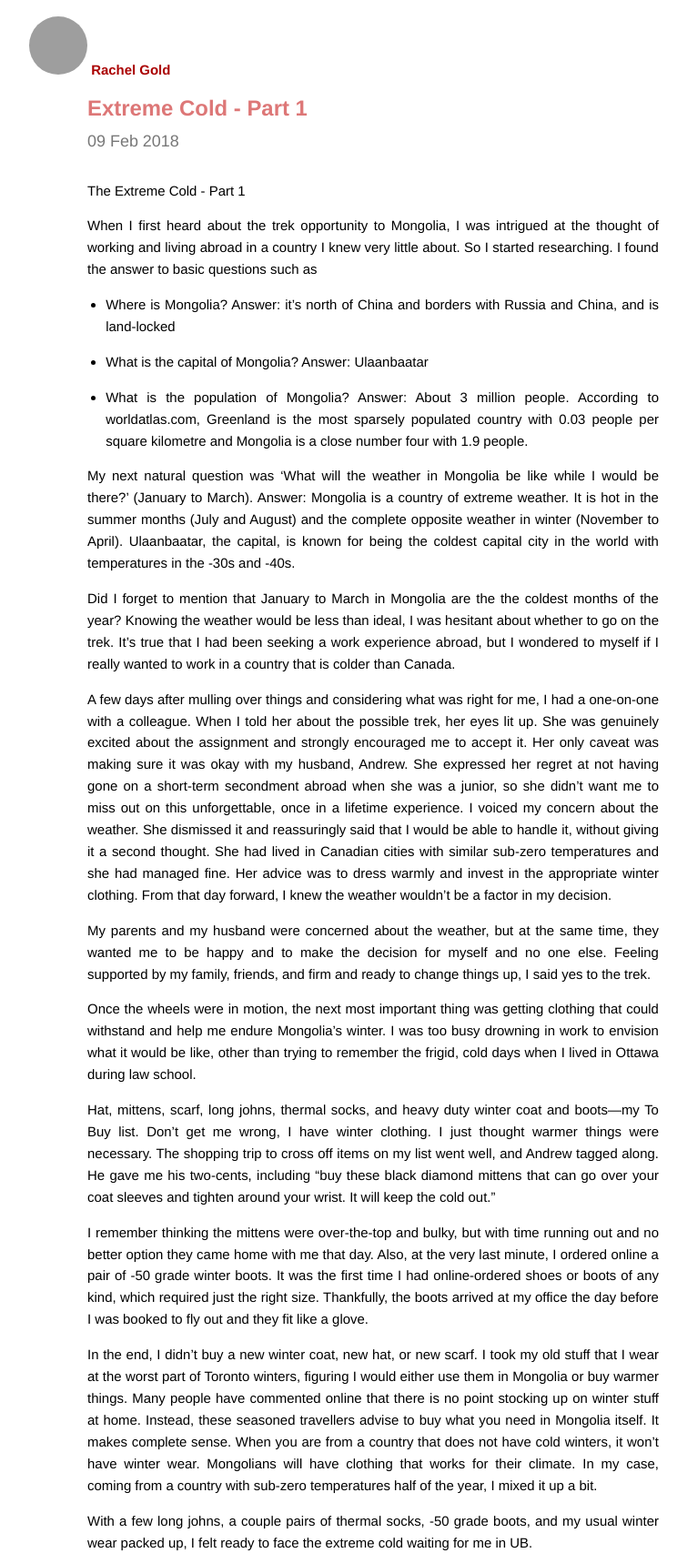
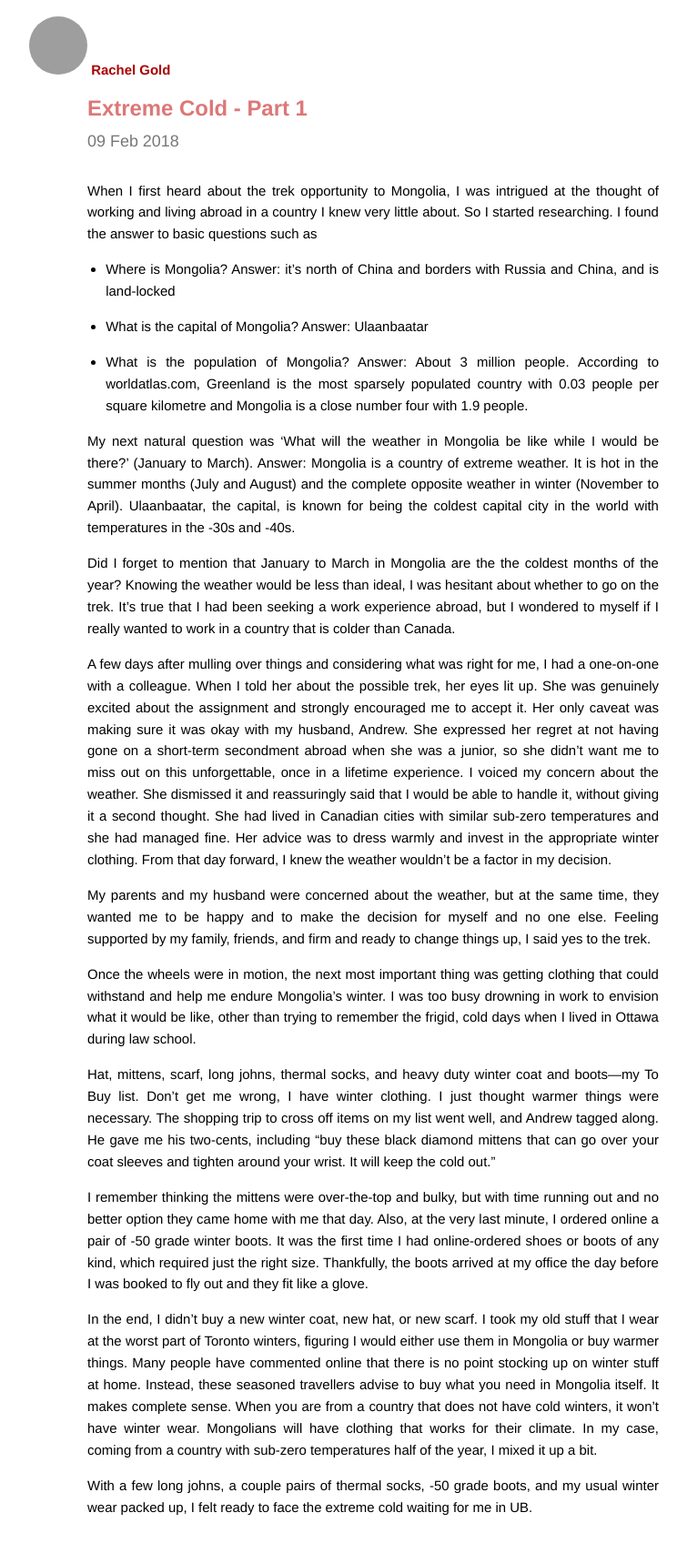
Before and after one commit to rachelgold/rachelgold.github.io, a Jekyll site: the page built from _posts/2018-02-09-extreme-cold-part-one.md, in a window 1280 px wide. Shown: the whole page at 91% size, without its empty margins (230-985 px from the left). Built offline with Jekyll 4.4.1, drawn with Linux system fonts in a browser that asks for light colours; after the commit the page ends 1669 px from its top, so only the background shows below that; grey boxes are pictures that could not be loaded.

Commit message:
removing extra title.

```diff
--- a/_posts/2018-02-09-extreme-cold-part-one.md
+++ b/_posts/2018-02-09-extreme-cold-part-one.md
@@ -2,8 +2,6 @@
 layout: post
 title: Extreme Cold - Part 1
 ---
-
-The Extreme Cold - Part 1
 
 When I first heard about the trek opportunity to Mongolia, I was intrigued at the thought of working and living abroad in a country I knew very little about. So I started researching. I found the answer to basic questions such as
 
```
